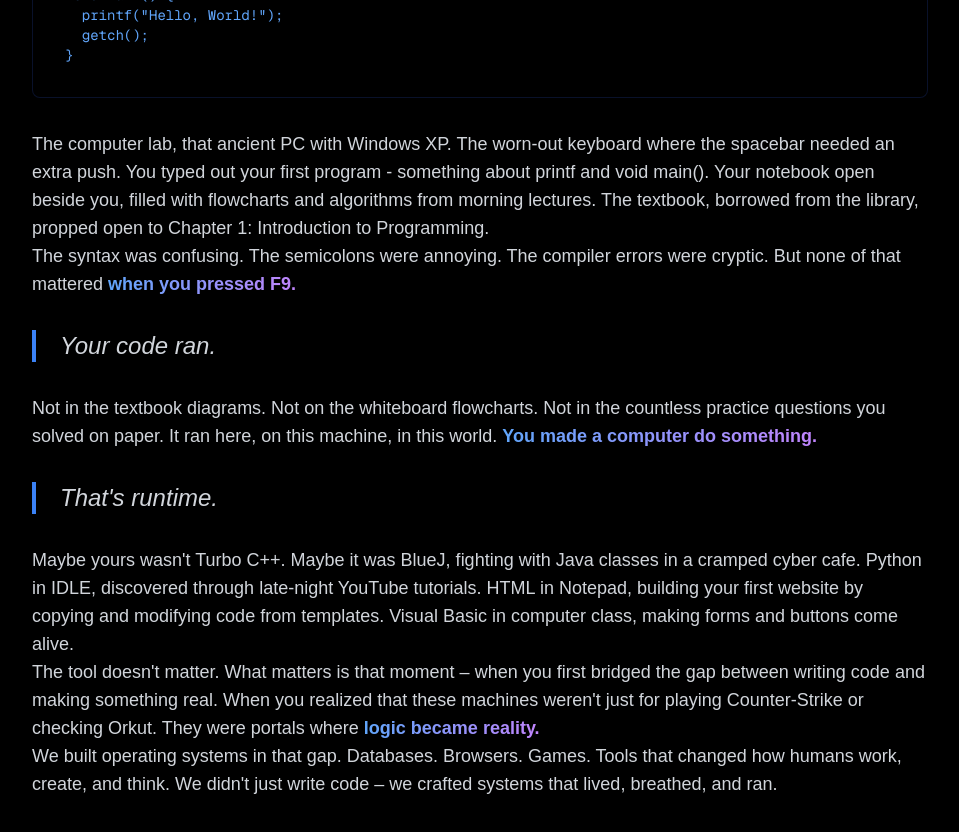
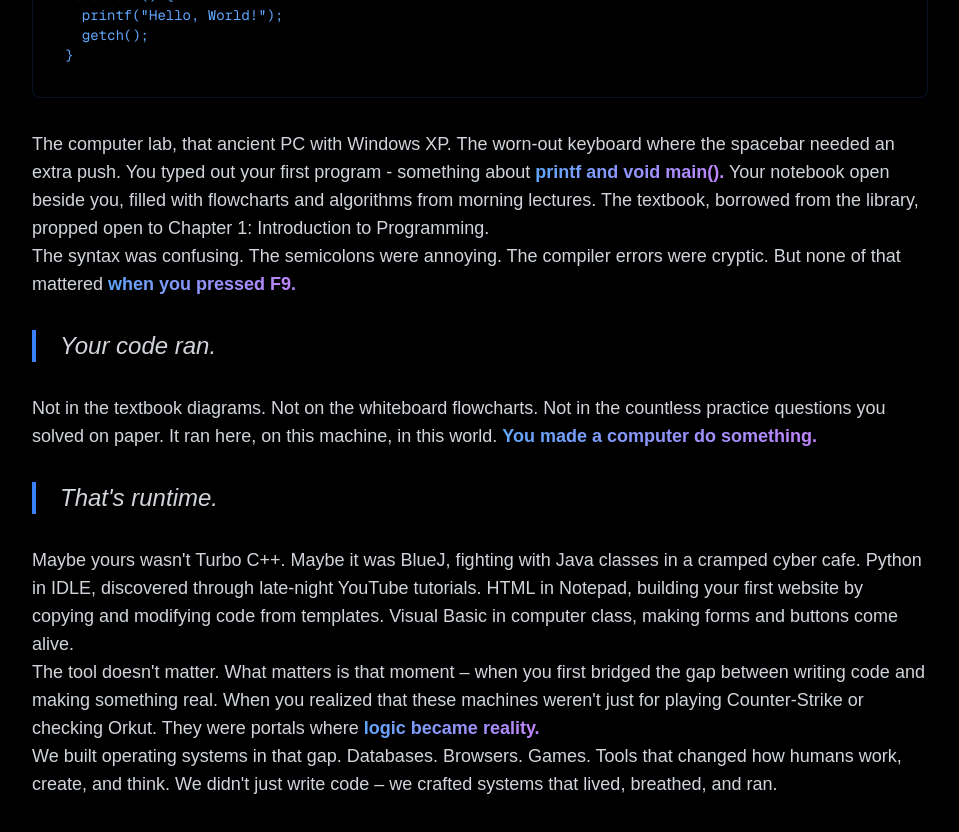
Before and after one commit to SouravInsights/runtime-works, a Next.js app: page /manifesto in a window 1280 px wide. Shown: the part 1120-1952 px from the top of the page, without its empty margins (160-1119 px from the left). Built offline with nearby package versions, Linux system fonts and the light colour scheme.

Commit message:
Update ManifestoPage.tsx

```diff
--- a/app/manifesto/ManifestoPage.tsx
+++ b/app/manifesto/ManifestoPage.tsx
@@ -249,11 +249,11 @@ void main() {
                 <Text>
                   The computer lab, that ancient PC with Windows XP. The
                   worn-out keyboard where the spacebar needed an extra push. You
-                  typed out your first program - something about printf and void
-                  main(). Your notebook open beside you, filled with flowcharts
-                  and algorithms from morning lectures. The textbook, borrowed
-                  from the library, propped open to Chapter 1: Introduction to
-                  Programming.
+                  typed out your first program - something about{" "}
+                  <Highlight>printf and void main().</Highlight> Your notebook
+                  open beside you, filled with flowcharts and algorithms from
+                  morning lectures. The textbook, borrowed from the library,
+                  propped open to Chapter 1: Introduction to Programming.
                 </Text>
 
                 <Text>
```
